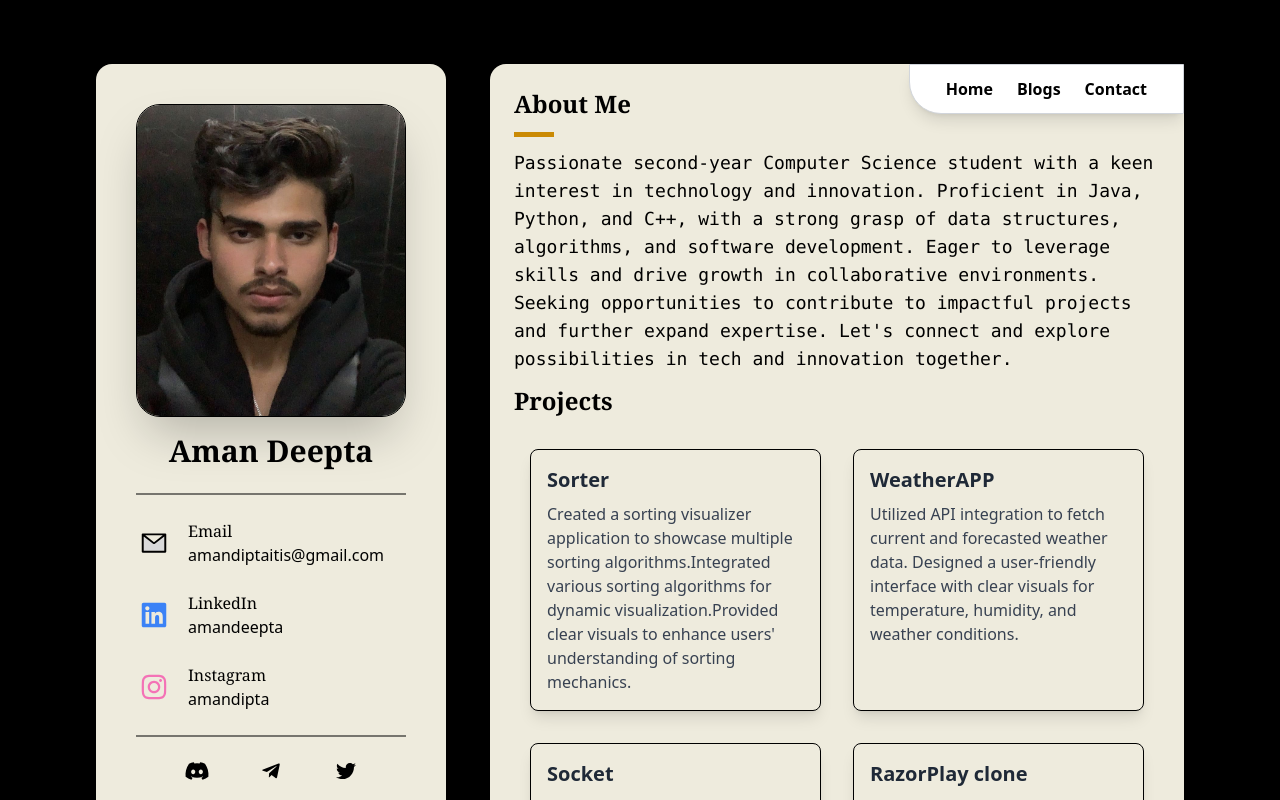
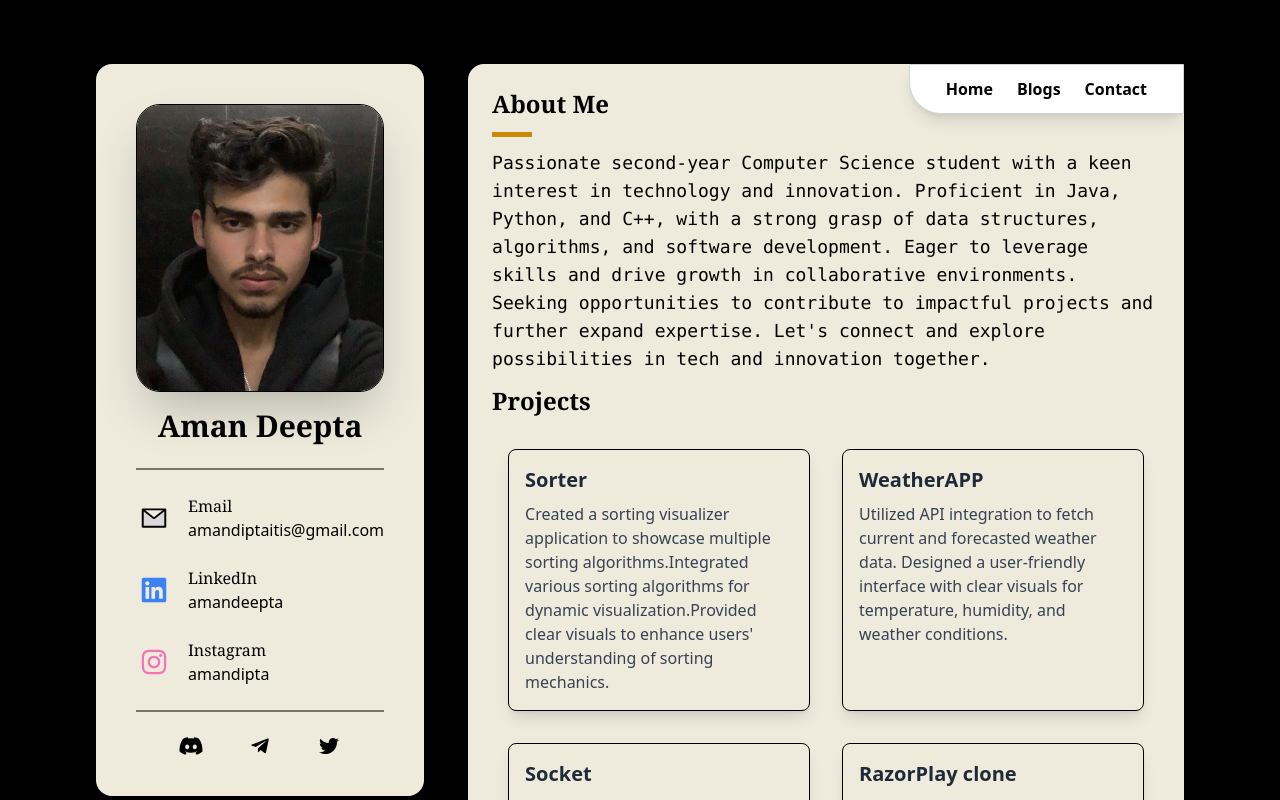
Before and after one commit to amandeepta/my-portfolio, a React (Vite) app: page / in a window 1280 px wide. Built offline with nearby package versions, Linux system fonts and the light colour scheme.

Commit message:
Feel more modifications

```diff
--- a/src/App.jsx
+++ b/src/App.jsx
@@ -10,7 +10,7 @@ function App() {
         <Router>
             <div className="bg-black py-12 px-16 lg:py-16 lg:px-24
              lg:space-x-12 max-md:py-4 max-md:px-4 h-screen overflow-y-auto">
-                <div className='flex max-md:flex-col lg:flex-row max-md:space-y-6 lg:space-x-11 md:space-x-6'>
+                <div className='flex max-md:flex-col lg:flex-row max-md:space-y-6 lg:space-x-11 md:space-x-6 w-full'>
                     <Mycard />
                     <div className='relative w-full'>
                         <Routes>
--- a/src/components/Contact.jsx
+++ b/src/components/Contact.jsx
@@ -14,9 +14,8 @@ function Contact() {
         setName('');
         setEmail('');
         setMessage('');
+    }
 
-
-    }
     return (
         <div className="flex flex-col space-y-6 bg-[#EEEBDD] w-auto h-max relative
         p-6 rounded-2xl shadow-md">
@@ -24,7 +23,7 @@ function Contact() {
             <div className="bg-yellow-600 w-[40px] h-[5px] my-3"></div>
                 <form
                         onSubmit={handleSubmit}
-                        action="https://formspree.io/f/YOUR_FORM_ID"
+                        action=""
                         method="POST"
                         className="space-y-4 flex flex-col"
                     >
--- a/src/components/Mycard.jsx
+++ b/src/components/Mycard.jsx
@@ -39,7 +39,7 @@ function Mycard() {
     return (
         <aside className="sticky top-0 p-10 bg-[#EEEBDD]
 
-        rounded-2xl max-w-[350px] h-max shadow-md">
+        rounded-2xl w-[350px] h-max shadow-md max-md:w-full">
             <div className="flex flex-col w-full">
                 <img src = {image} alt = "my image" className="rounded-3xl w-auto shadow-2xl object-cover border
                  border-black hover:shadow-3xl transition-shadow duration-200 hover:scale-105"></img>
```
